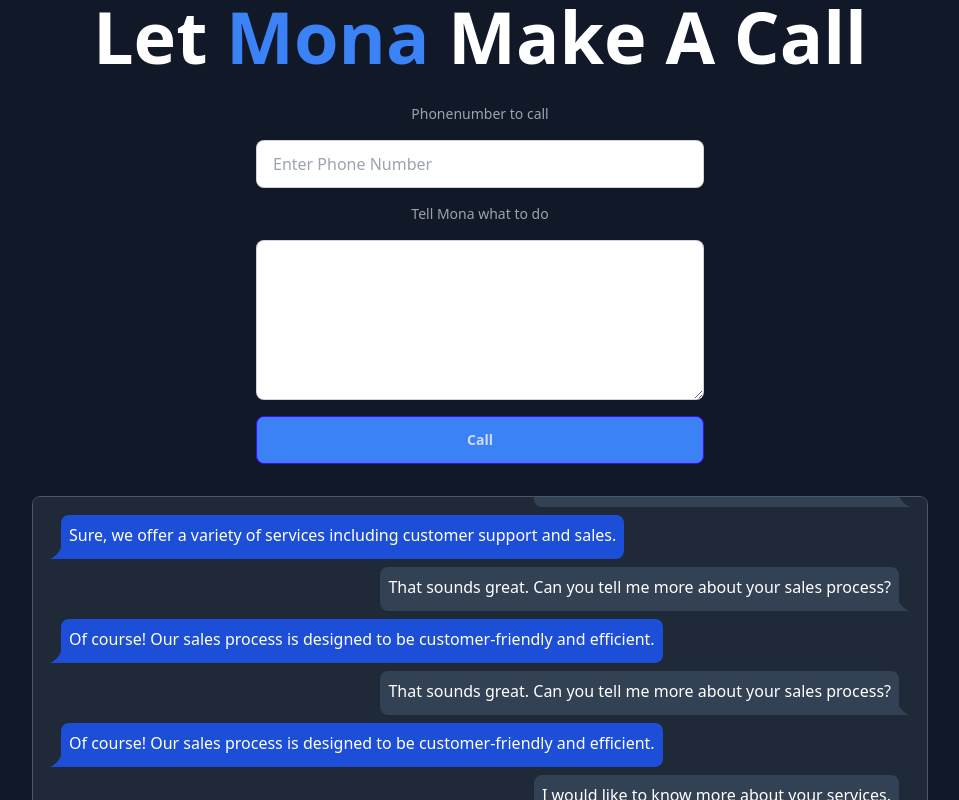
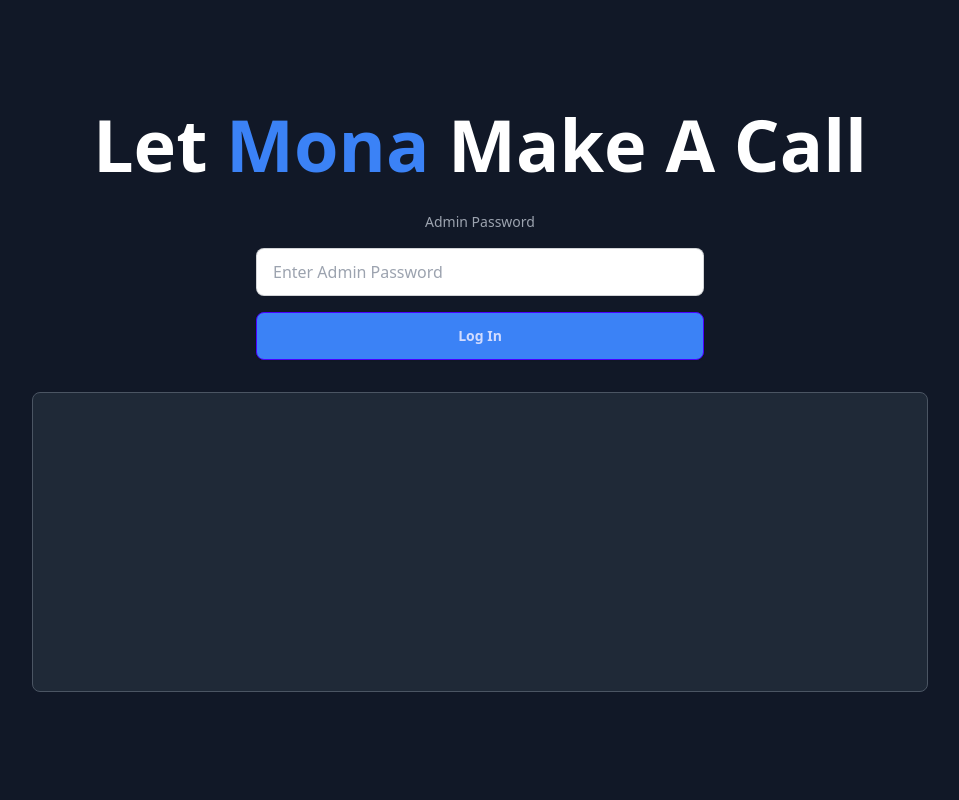
Before and after one commit to mflRevan/RealtimeVoiceDemo, a React (Vite) app: page / in a window 1280 px wide. Shown: the top 800 px of the page, without its empty margins (160-1119 px from the left). Built offline with nearby package versions, Linux system fonts and the light colour scheme.

Commit message:
added backend api integration, added auth logic, enhanced ui, fully working call logic with log

```diff
--- a/package.json
+++ b/package.json
@@ -11,6 +11,7 @@
   },
   "dependencies": {
     "autoprefixer": "^10.4.20",
+    "axios": "^1.7.7",
     "postcss": "^8.4.47",
     "react": "^18.3.1",
     "react-dom": "^18.3.1"
--- a/src/App.jsx
+++ b/src/App.jsx
@@ -1,23 +1,15 @@
 import { useState, useEffect, useRef } from 'react';
+import api from './api';
 
 function App() {
-  const [phoneNumber, setPhoneNumber] = useState('');
-  const [instructions, setInstructions] = useState('');
-  const [log, setLog] = useState([
-    { sender: 'Mona', text: 'Hello, how can I assist you today?' },
-    { sender: 'User', text: 'I would like to know more about your services.' },
-    { sender: 'Mona', text: 'Sure, we offer a variety of services including customer support and sales.' },
-    { sender: 'User', text: 'That sounds great. Can you tell me more about your sales process?' },
-    { sender: 'Mona', text: 'Of course! Our sales process is designed to be customer-friendly and efficient.' },
-    { sender: 'User', text: 'That sounds great. Can you tell me more about your sales process?' },
-    { sender: 'Mona', text: 'Of course! Our sales process is designed to be customer-friendly and efficient.' },
-    { sender: 'User', text: 'I would like to know more about your services.' },
-    { sender: 'Mona', text: 'Sure, we offer a variety of services including customer support and sales.' },
-    { sender: 'User', text: 'I would like to know more about your services.' },
-    { sender: 'Mona', text: 'Sure, we offer a variety of services including customer support and sales.' },
-  ]);
-
+  const [phoneNumber, setPhoneNumber] = useState('+4915251354115');
+  const [instructions, setInstructions] = useState('Dein name ist Mona. Du bist ein netter Assistent.');
+  const [log, setLog] = useState([]);
+  const [password, setPassword] = useState('');
+  const [isLoggedIn, setIsLoggedIn] = useState(false);
+  const [isCalling, setIsCalling] = useState(false);
   const chatWindowRef = useRef(null);
+  const sseRef = useRef(null);
 
   useEffect(() => {
     if (chatWindowRef.current) {
@@ -25,18 +17,105 @@ function App() {
     }
   }, [log]);
 
+  const handleLogin = async () => {
+    try {
+      const response = await api.post('/api/call/adminlogin', { password });
+      setIsLoggedIn(true);
+      setPassword('');
+      console.log(response.data.message);
+    } catch (error) {
+      console.error('Login failed:', error.response?.data?.error || error.message);
+      alert(error.response?.data?.error || 'Login failed');
+    }
+  };
+
+  const startCall = async () => {
+    if (!isLoggedIn) {
+      alert('Please log in first');
+      return;
+    }
+
+    try {
+      await api.post('/api/call/instructions/set', { instructions });
+      const response = await api.post('/api/call/start', { phoneNumber });
+      console.log(response.data.message);
+      setIsCalling(true);
+      startTranscriptionLog();
+    } catch (error) {
+      console.error('Call initiation failed:', error.response?.data?.error || error.message);
+      alert(error.response?.data?.error || 'Failed to initiate call');
+    }
+  };
+
+  const endCall = async () => {
+    if (!isLoggedIn) {
+      alert('Please log in first');
+      return;
+    }
+
+    try {
+      const response = await api.post('/api/call/end');
+      console.log(response.data.message);
+      setIsCalling(false);
+      stopTranscriptionLog();
+    } catch (error) {
+      console.error('Ending call failed:', error.response?.data?.error || error.message);
+      alert(error.response?.data?.error || 'Failed to end call');
+    }
+  };
+
+  const startTranscriptionLog = () => {
+    if (sseRef.current) return;
+    sseRef.current = new EventSource(`${import.meta.env.VITE_BACKEND_URL}/api/call/transcription-log`, {
+      withCredentials: true,
+    });
+
+    sseRef.current.onmessage = (event) => {
+      const message = JSON.parse(event.data);
+      setLog((prevLog) => [...prevLog, { sender: message.type === 'mona' ? 'Mona' : 'User', text: message.transcription }]);
+    };
+
+    sseRef.current.onerror = (error) => {
+      console.error('SSE Error:', error);
+      stopTranscriptionLog();
+    };
+  };
+
+  const stopTranscriptionLog = () => {
+    if (sseRef.current) {
+      sseRef.current.close();
+      sseRef.current = null;
+    }
+  };
+
   return (
     <div className="flex flex-col items-center justify-center min-h-screen space-y-8 bg-gray-900 text-white">
       <h1 className="text-7xl font-bold">
         Let <span className="text-blue-500">Mona</span> Make A Call
       </h1>
 
+      {!isLoggedIn ? (
         <div className="flex flex-col items-center space-y-4 w-full max-w-md">
-        <span className="text-sm text-gray-400">Phonenumber to call</span>
+          <span className="text-sm text-gray-400">Admin Password</span>
+          <input
+            className="input input-bordered w-full"
+            type="password"
+            placeholder="Enter Admin Password"
+            value={password}
+            onChange={(e) => setPassword(e.target.value)}
+          />
+          <button onClick={handleLogin} className="btn btn-primary bg-blue-500 w-full mt-4">
+            Log In
+          </button>
+        </div>
+      ) : (
+        <div className="flex flex-col items-center space-y-4 w-full max-w-md">
+          <span className="text-sm text-gray-400">Phone Number to Call</span>
           <input
             className="input input-bordered w-full"
             type="text"
             placeholder="Enter Phone Number"
+            value={phoneNumber}
             onChange={(e) => setPhoneNumber(e.target.value)}
           />
 
@@ -44,13 +123,23 @@ function App() {
           <textarea
             className="textarea textarea-bordered w-full p-2 min-h-40"
             placeholder="Mona's instructions"
-          defaultValue={'You are a call center agent interviewing customers on cars...'}
+            value={instructions}
             onChange={(e) => setInstructions(e.target.value)}
           ></textarea>
 
-        <button className="btn btn-primary bg-blue-500 w-full mt-4">Call</button>
-        {/* <button className="btn btn-circle btn-outline w-full btn-lg">Call</button> */}
+          <div className="flex space-x-4 w-full">
+            {isCalling ? (
+              <button onClick={endCall} className="btn btn-secondary w-full">
+                End Call
+              </button>
+            ) : (
+              <button onClick={startCall} className="btn btn-primary bg-blue-500 w-full">
+                Start Call
+              </button>
+            )}
           </div>
+        </div>
+      )}
 
       <div
         ref={chatWindowRef}
--- /dev/null
+++ b/src/api.js
@@ -0,0 +1,10 @@
+import axios from 'axios';
+
+const BASE_URL = import.meta.env.VITE_BACKEND_URL;
+
+const api = axios.create({
+  baseURL: BASE_URL,
+  withCredentials: true,
+});
+
+export default api;
```
Also changed, not shown: 2 other files (tests, documents, lock files or other folders). Lines whose indentation alone changed are shown as unchanged.
